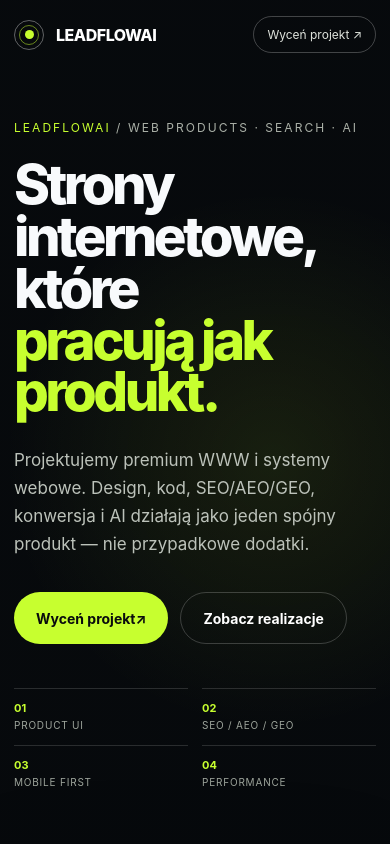
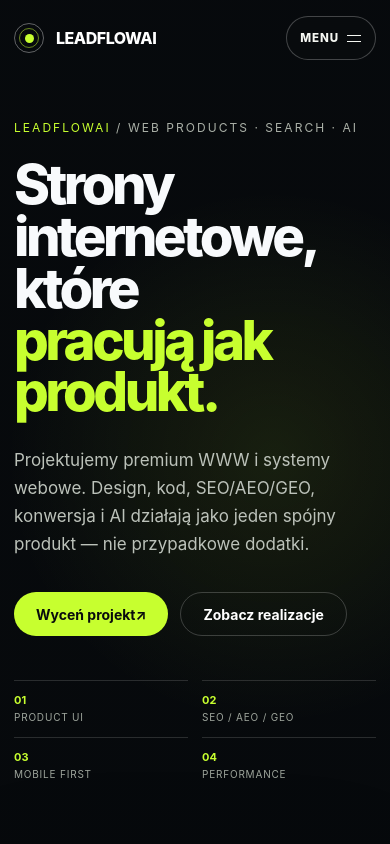
Before and after one commit to rcchemicalsszczecin-gif/leadflowaiweb-, a Next.js app: page / in a window 390 px wide. Shown: the top 844 px of the page. Built offline with nearby package versions, Linux system fonts and the light colour scheme.

Commit message:
V14: fix mobile navigation and skip access

```diff
--- a/components/v14-hero.tsx
+++ b/components/v14-hero.tsx
@@ -1,17 +1,43 @@
 import { V14ProductStage } from "@/components/v14-product-stage";
+
+const navItems = [
+  { href: "/uslugi", label: "Usługi" },
+  { href: "/realizacje", label: "Realizacje" },
+  { href: "/#process", label: "Jak pracujemy" },
+  { href: "/wiedza", label: "Wiedza" },
+  { href: "/o-nas", label: "O nas" },
+] as const;
 
 export function V14Hero() {
   return (
     <>
+      <link rel="stylesheet" href="/v14.css" precedence="high" />
+      <link rel="stylesheet" href="/v14-shell.css" precedence="high" />
+      <a className="v14-skip-link" href="#main-content">Przejdź do treści</a>
       <header className="v14-header">
         <div className="v14-shell v14-header-inner">
           <a className="v14-brand" href="/" aria-label="LeadFlowAI — strona główna">
             <span className="v14-brand-mark" aria-hidden="true"><i /><i /></span><span>LEADFLOWAI</span>
           </a>
           <nav className="v14-nav" aria-label="Główna nawigacja">
-            <a href="/uslugi">Usługi</a><a href="/realizacje">Realizacje</a><a href="/wiedza">Wiedza</a><a href="/o-nas">O nas</a>
+            {navItems.map((item) => <a key={item.href} href={item.href}>{item.label}</a>)}
           </nav>
-          <a className="v14-header-cta" href="/kontakt">Wyceń projekt <span aria-hidden="true">↗</span></a>
+          <div className="v14-header-actions">
+            <details className="v14-mobile-nav">
+              <summary aria-label="Otwórz nawigację mobilną">
+                <span>MENU</span><i aria-hidden="true" />
+              </summary>
+              <nav className="v14-mobile-nav-panel" aria-label="Nawigacja mobilna">
+                {navItems.map((item, index) => (
+                  <a key={item.href} href={item.href}>
+                    <span>{item.label}</span><span aria-hidden="true">0{index + 1}</span>
+                  </a>
+                ))}
+                <a href="/kontakt"><span>Wyceń projekt</span><span aria-hidden="true">↗</span></a>
+              </nav>
+            </details>
+            <a className="v14-header-cta" href="/kontakt">Wyceń projekt <span aria-hidden="true">↗</span></a>
+          </div>
         </div>
       </header>
       <section className="v14-hero" aria-labelledby="v14-hero-title">
```
